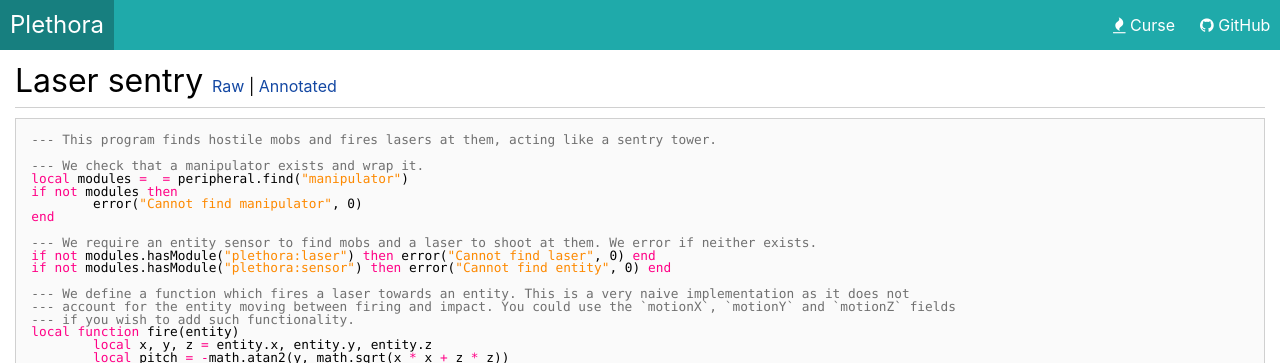
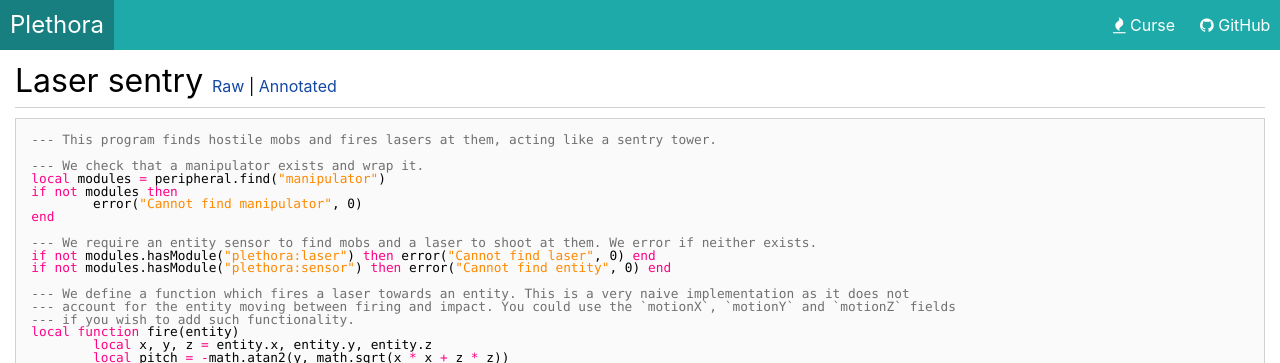
Before and after one commit to SquidDev-CC/plethora, a Jekyll site: the page built from examples/laser-sentry-raw.md, in a window 1280 px wide. Shown: the top 363 px of the page. Built offline with Jekyll 4.4.1, drawn with Linux system fonts in a browser that asks for light colours.

Commit message:
Remove double =
That was rather silly of me.

```diff
--- a/examples/laser-sentry-raw.md
+++ b/examples/laser-sentry-raw.md
@@ -8,7 +8,7 @@ layout: default
 --- This program finds hostile mobs and fires lasers at them, acting like a sentry tower.
 
 --- We check that a manipulator exists and wrap it.
-local modules =  = peripheral.find("manipulator")
+local modules = peripheral.find("manipulator")
 if not modules then
 	error("Cannot find manipulator", 0)
 end
```
Also changed, not shown: examples/laser-sentry.md (+1 -1 lines), 1 other file.
